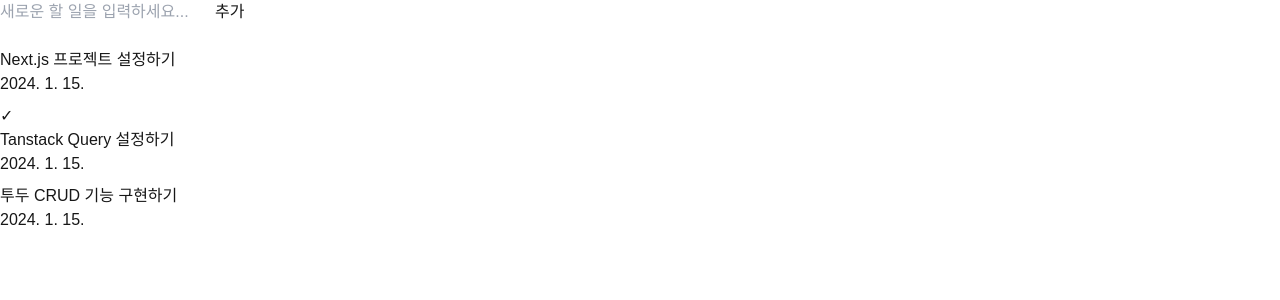
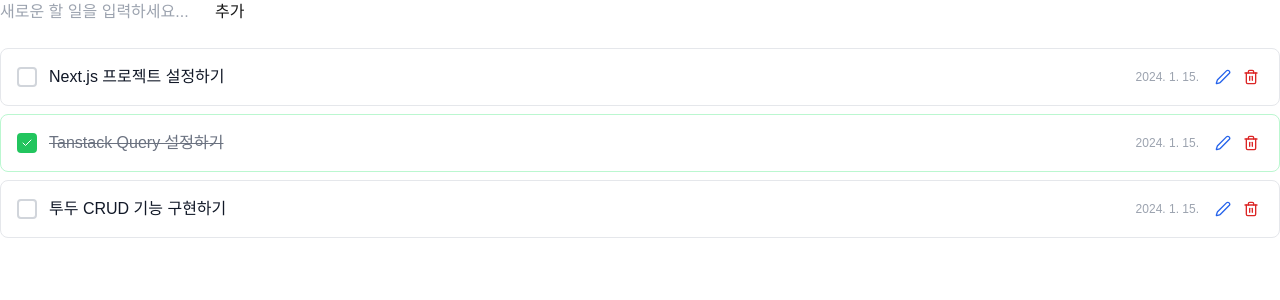
Before and after one commit to sharet9446/todo-list-brit, a Next.js app: page / in a window 1280 px wide. Shown: the top 300 px of the page. Built offline with nearby package versions, Linux system fonts and the light colour scheme; data requests are answered from the project's data file.

Commit message:
add: TodoItem 컴포넌트 추가 및 TodoList에서 사용

```diff
--- /dev/null
+++ b/src/components/TodoItem.tsx
@@ -0,0 +1,162 @@
+"use client";
+
+import { useState } from "react";
+import type { Todo } from "@/lib/types";
+import { useUpdateTodo, useDeleteTodo } from "@/hooks/useTodos";
+import { Check, Edit2, Trash2, X } from "lucide-react";
+
+interface TodoItemProps {
+  todo: Todo;
+}
+
+export default function TodoItem({ todo }: TodoItemProps) {
+  const [isEditing, setIsEditing] = useState(false);
+  const [editTitle, setEditTitle] = useState(todo.title);
+
+  const updateTodoMutation = useUpdateTodo();
+  const deleteTodoMutation = useDeleteTodo();
+
+  // 완료 상태 토글
+  const handleToggleComplete = () => {
+    updateTodoMutation.mutate({
+      id: todo.id,
+      updates: { completed: !todo.completed },
+    });
+  };
+
+  // 편집 모드 시작
+  const handleEdit = () => {
+    setIsEditing(true);
+    setEditTitle(todo.title);
+  };
+
+  // 편집 저장
+  const handleSaveEdit = () => {
+    if (editTitle.trim() && editTitle !== todo.title) {
+      updateTodoMutation.mutate(
+        {
+          id: todo.id,
+          updates: { title: editTitle.trim() },
+        },
+        {
+          onSuccess: () => {
+            setIsEditing(false);
+          },
+        }
+      );
+    } else {
+      setIsEditing(false);
+    }
+  };
+
+  // 편집 취소
+  const handleCancelEdit = () => {
+    setIsEditing(false);
+    setEditTitle(todo.title);
+  };
+
+  // 투두 삭제
+  const handleDelete = () => {
+    if (confirm("정말로 이 할 일을 삭제하시겠습니까?")) {
+      deleteTodoMutation.mutate(todo.id);
+    }
+  };
+
+  // 키보드 이벤트 처리
+  const handleKeyPress = (e: React.KeyboardEvent) => {
+    if (e.key === "Enter") {
+      handleSaveEdit();
+    } else if (e.key === "Escape") {
+      handleCancelEdit();
+    }
+  };
+
+  return (
+    <div
+      className={`flex items-center gap-3 p-4 bg-white rounded-lg border ${
+        todo.completed ? "border-green-200 bg-green-50" : "border-gray-200"
+      } hover:shadow-md transition-shadow`}
+    >
+      {/* 완료 체크박스 */}
+      <button
+        onClick={handleToggleComplete}
+        disabled={updateTodoMutation.isPending}
+        className={`flex-shrink-0 w-5 h-5 rounded border-2 flex items-center justify-center transition-colors ${
+          todo.completed
+            ? "bg-green-500 border-green-500 text-white"
+            : "border-gray-300 hover:border-green-400"
+        }`}
+      >
+        {todo.completed && <Check className="w-3 h-3" />}
+      </button>
+
+      {/* 제목 (편집 모드에 따라 다르게 표시) */}
+      <div className="flex-1">
+        {isEditing ? (
+          <input
+            type="text"
+            value={editTitle}
+            onChange={(e) => setEditTitle(e.target.value)}
+            onKeyDown={handleKeyPress}
+            onBlur={handleSaveEdit}
+            className="w-full px-2 py-1 border border-blue-300 rounded focus:outline-none focus:ring-2 focus:ring-blue-500"
+            autoFocus
+          />
+        ) : (
+          <span
+            className={`${
+              todo.completed ? "line-through text-gray-500" : "text-gray-900"
+            }`}
+          >
+            {todo.title}
+          </span>
+        )}
+      </div>
+
+      {/* 생성 날짜 */}
+      <div className="text-xs text-gray-400">
+        {new Date(todo.createdAt).toLocaleDateString("ko-KR")}
+      </div>
+
+      {/* 액션 버튼들 */}
+      <div className="flex gap-1">
+        {isEditing ? (
+          <>
+            <button
+              onClick={handleSaveEdit}
+              className="p-1 text-green-600 hover:bg-green-100 rounded"
+              title="저장"
+            >
+              <Check className="w-4 h-4" />
+            </button>
+            <button
+              onClick={handleCancelEdit}
+              className="p-1 text-gray-600 hover:bg-gray-100 rounded"
+              title="취소"
+            >
+              <X className="w-4 h-4" />
+            </button>
+          </>
+        ) : (
+          <>
+            <button
+              onClick={handleEdit}
+              className="p-1 text-blue-600 hover:bg-blue-100 rounded"
+              title="수정"
+            >
+              <Edit2 className="w-4 h-4" />
+            </button>
+            <button
+              onClick={handleDelete}
+              disabled={deleteTodoMutation.isPending}
+              className="p-1 text-red-600 hover:bg-red-100 rounded"
+              title="삭제"
+            >
+              <Trash2 className="w-4 h-4" />
+            </button>
+          </>
+        )}
+      </div>
+    </div>
+  );
+}
--- a/src/components/TodoList.tsx
+++ b/src/components/TodoList.tsx
@@ -2,6 +2,7 @@
 
 import { useTodos } from "@/hooks/useTodos";
 import { Loader2 } from "lucide-react";
+import TodoItem from "./TodoItem";
 
 export default function TodoList() {
   const { data: todos = [], isLoading, error } = useTodos("all");
@@ -42,15 +43,7 @@
   return (
     <div className="space-y-2">
       {todos.map((todo) => (
-        <div key={todo.id}>
-          <div>{todo.completed && "✓"}</div>
-
-          <div className="flex-1">
-            <span>{todo.title}</span>
-          </div>
-
-          <div>{new Date(todo.createdAt).toLocaleDateString("ko-KR")}</div>
-        </div>
+        <TodoItem key={todo.id} todo={todo} />
       ))}
     </div>
   );
```
